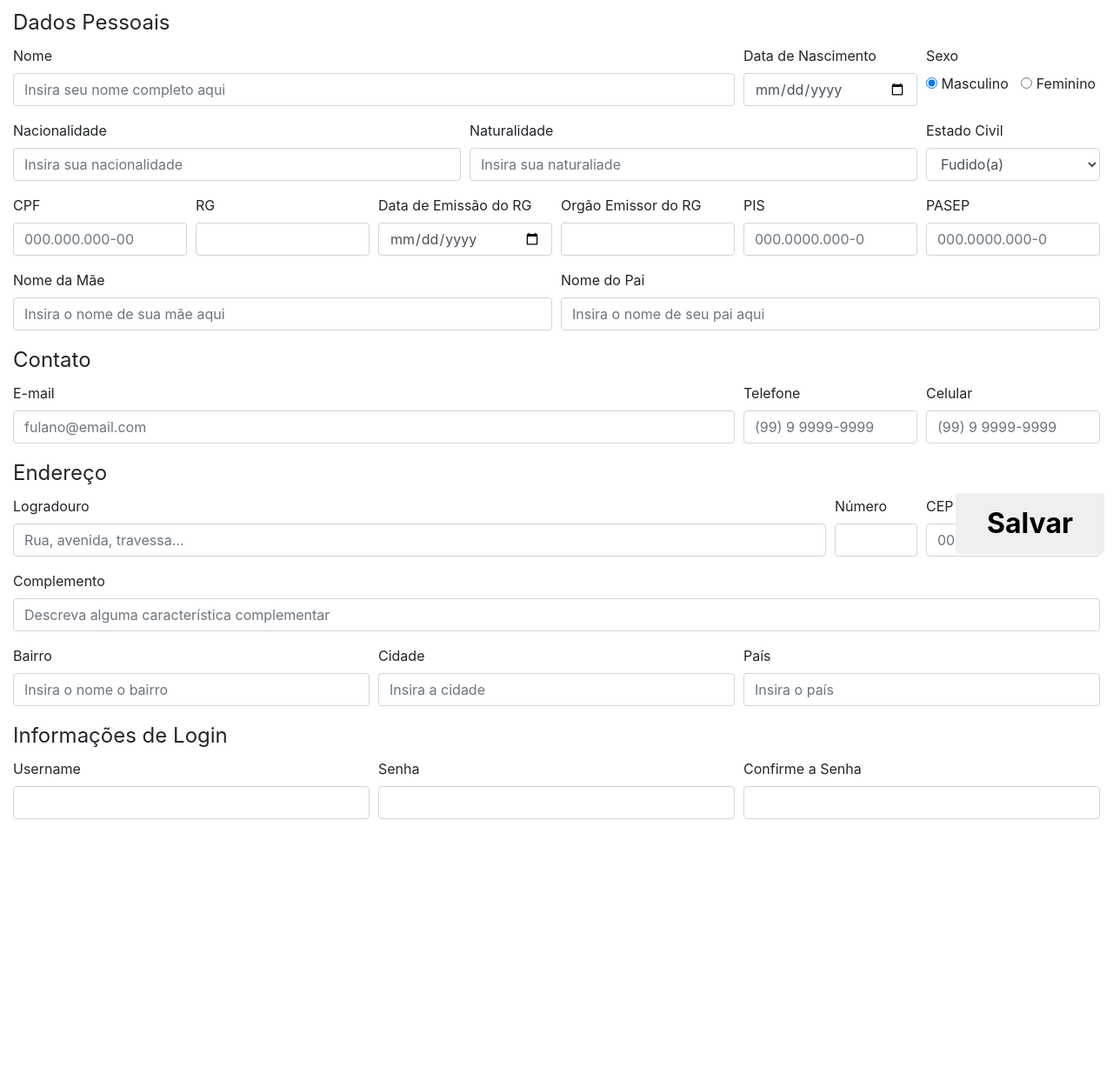
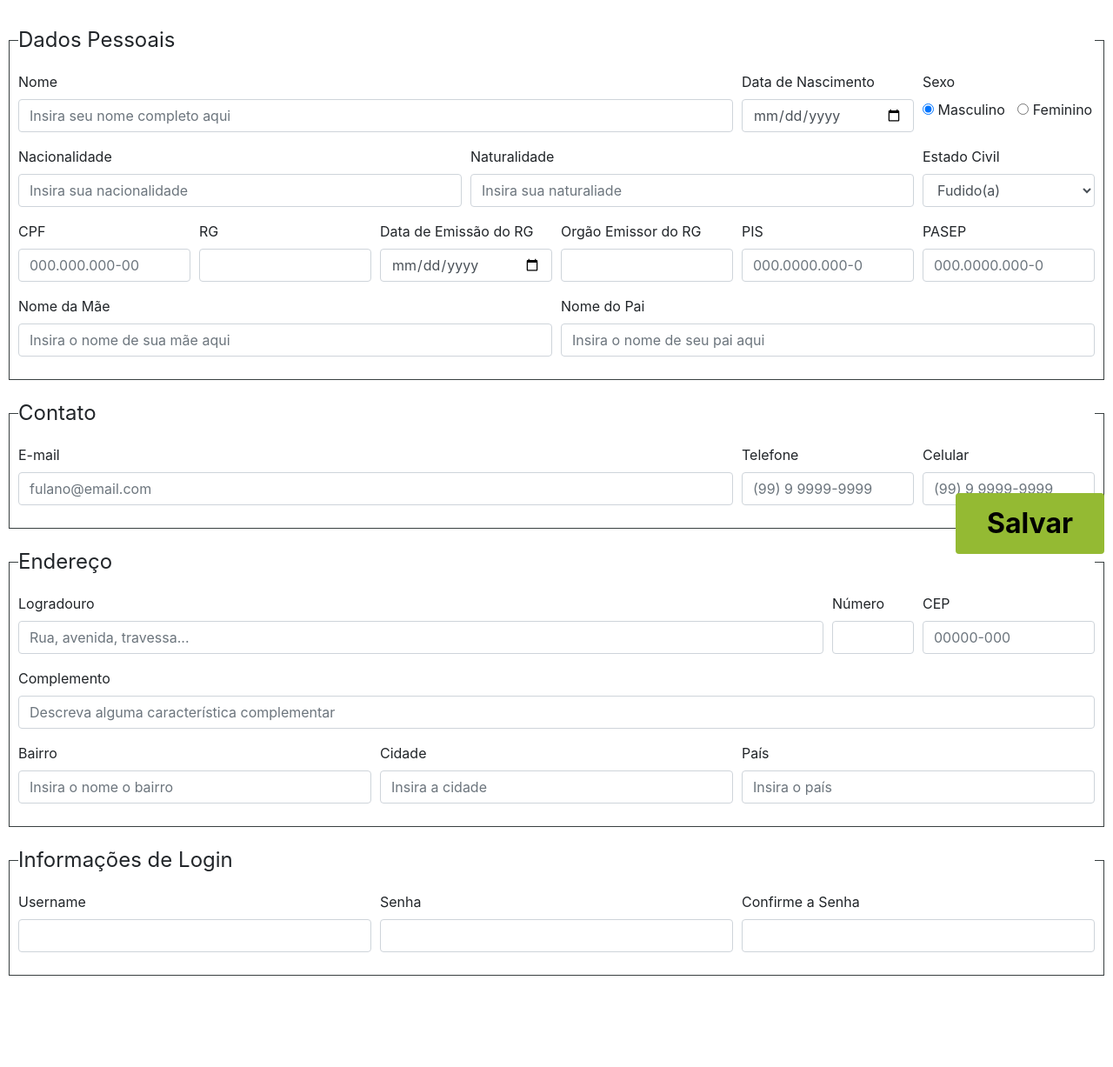
Before and after one commit to JakeDeGea/sistemaCurriculum, a PHP site: page /view/cadastro_funcionario.php in a window 1280 px wide. Shown: the part 153-1380 px from the top of the page at 87% size. Before the commit the page ends 1095 px from the top, so only its background shows below. Run offline with PHP 8.4, Linux system fonts and the light colour scheme; a user stored in the database is signed in.

Commit message:
modificações visuais cadastro funcionário

```diff
--- a/_css/cadastro_funcionario.css
+++ b/_css/cadastro_funcionario.css
@@ -1,8 +1,7 @@
 section#corpo {
-  background: white !important;
+  background: white;
   padding-bottom: 75px;
 }
-
 section#corpo header h1{
   font-size: 24pt;
   font-weight: bold;
@@ -10,7 +9,15 @@ section#corpo header h1{
   padding-bottom: 20px;
   background-color: #dddd;
 }
-
+section div#container_cad_func {
+  padding: 10px;
+  padding-top: 20px;
+}
+fieldset {
+  border: 1px solid #383f40;
+  margin-bottom: 20px;
+  padding: 10px;
+}
 input#i_masc, input#i_fem {
   position: relative;
   margin-left: 0px;
@@ -25,6 +32,7 @@ button#btn_salvar {
   padding-right: 35px;
   right: 10px;
   bottom: 10px;
+  background-color: #94ba33;
 }
 button#btn_salvar h2 {
   margin: 0px;
--- a/_css/inicio.css
+++ b/_css/inicio.css
@@ -8,7 +8,6 @@ body {
     display: flex;
     width: 100%;
     align-items: stretch;
-    /* background: url("../_imagem/logoexemplo.png") no-repeat center fixed; */
     background-size: 40%;
 }
 nav#sidebar {
@@ -98,8 +97,8 @@ button#sidebarCollapse:focus :active {
   border: none;
 }
 section#corpo {
-  /* background-color: white; */
   width: 100%;
   background: url("../_imagem/logoexemplo.png") no-repeat center fixed;
   margin-top: 10vh;
+  min-height: 90vh;
 }
--- a/view/cadastro_funcionario.php
+++ b/view/cadastro_funcionario.php
@@ -44,7 +44,7 @@
           <h1>Cadas&shy;tro de Fun&shy;cioná&shy;rio</h1>
         </header>
         <section>
-          <div class="container-fluid">
+          <div class="container-fluid" id="container_cad_func">
             <form id="form_cadastro_funcionario" action="#" method="post">
               <fieldset id="field_dados_pessoais">
                 <legend>Dados Pessoais</legend>
--- a/view/inicio.php
+++ b/view/inicio.php
@@ -40,7 +40,7 @@
       <!-- O conteúdo é aqui -->
       <section id="corpo" >
         <div class="container-fluid">
-          Lorem ipsum dolor sit amet, consectetur adipisicing elit, sed do eiusmod tempor incididunt ut labore et dolore magna aliqua. Ut enim ad minim veniam, quis nostrud exercitation ullamco laboris nisi ut aliquip ex ea commodo consequat. Duis aute irure dolor in reprehenderit in voluptate velit esse cillum dolore eu fugiat nulla pariatur. Excepteur sint occaecat cupidatat non proident, sunt in culpa qui officia deserunt mollit anim id est laborum.
+          <h1>content</h1>
         </div>
       </section>
     </div>
```
